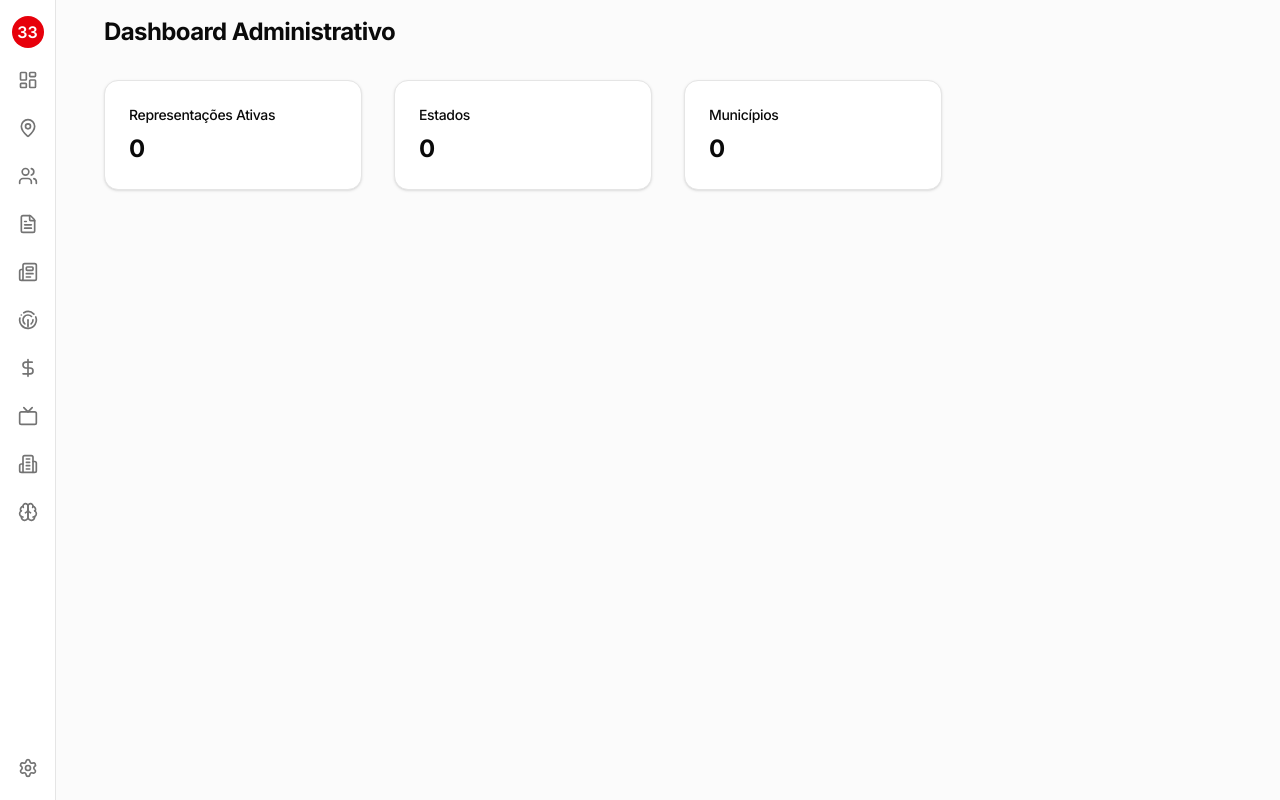
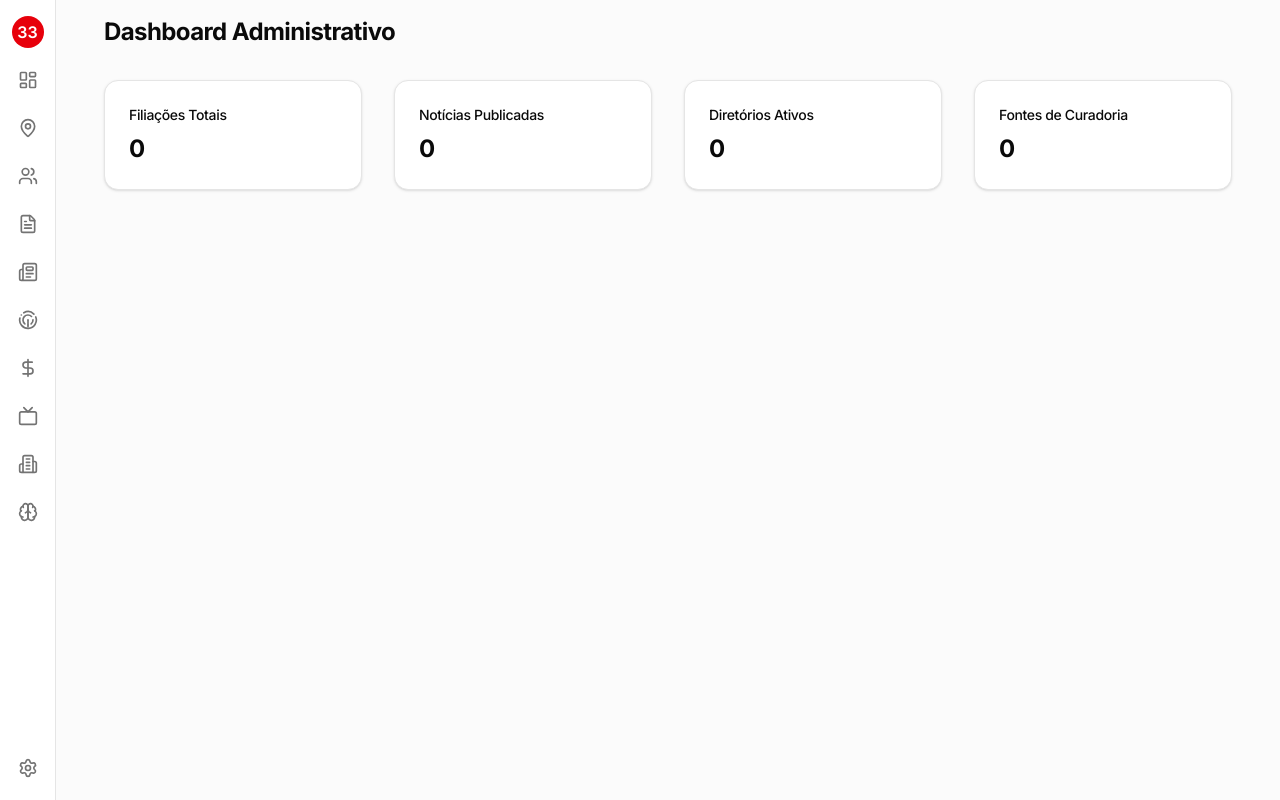
Before and after one commit to carvalhohugh/MOBILIZA, a Next.js app: page /admin in a window 1280 px wide. Built offline with nearby package versions, Linux system fonts and the light colour scheme; no server answers; the database is empty.

Commit message:
feat: complete dashboard implementation and fix forms UX

```diff
--- a/src/app/admin/page.tsx
+++ b/src/app/admin/page.tsx
@@ -1,4 +1,30 @@
+"use client";
+
+import { useState, useEffect } from "react";
+import { supabase } from "@/lib/supabase";
+
 export default function AdminDashboard() {
+  const [stats, setStats] = useState({ filiations: 0, news: 0, directories: 0, sources: 0 });
+
+  useEffect(() => {
+    async function loadStats() {
+      const [filiations, news, directories, sources] = await Promise.all([
+        supabase.from("filiations").select("*", { count: "exact", head: true }),
+        supabase.from("news").select("*", { count: "exact", head: true }),
+        supabase.from("directories").select("*", { count: "exact", head: true }),
+        supabase.from("trusted_sources").select("*", { count: "exact", head: true })
+      ]);
+
+      setStats({
+        filiations: filiations.count || 0,
+        news: news.count || 0,
+        directories: directories.count || 0,
+        sources: sources.count || 0
+      });
+    }
+    loadStats();
+  }, []);
+
   return (
     <div className="grid flex-1 items-start gap-4 p-4 sm:px-6 sm:py-0 md:gap-8">
       <div className="flex items-center">
@@ -6,29 +32,36 @@ export default function AdminDashboard() {
       </div>
 
       <div className="grid gap-4 md:grid-cols-2 md:gap-8 lg:grid-cols-4">
-        {/* Mock Stats Cards */}
         <div className="rounded-xl border bg-card text-card-foreground shadow">
           <div className="p-6 flex flex-row items-center justify-between space-y-0 pb-2">
-            <h3 className="tracking-tight text-sm font-medium">Representações Ativas</h3>
+            <h3 className="tracking-tight text-sm font-medium">Filiações Totais</h3>
           </div>
           <div className="p-6 pt-0">
-            <div className="text-2xl font-bold">0</div>
+            <div className="text-2xl font-bold">{stats.filiations}</div>
           </div>
         </div>
         <div className="rounded-xl border bg-card text-card-foreground shadow">
           <div className="p-6 flex flex-row items-center justify-between space-y-0 pb-2">
-            <h3 className="tracking-tight text-sm font-medium">Estados</h3>
+            <h3 className="tracking-tight text-sm font-medium">Notícias Publicadas</h3>
           </div>
           <div className="p-6 pt-0">
-            <div className="text-2xl font-bold">0</div>
+            <div className="text-2xl font-bold">{stats.news}</div>
           </div>
         </div>
         <div className="rounded-xl border bg-card text-card-foreground shadow">
           <div className="p-6 flex flex-row items-center justify-between space-y-0 pb-2">
-            <h3 className="tracking-tight text-sm font-medium">Municípios</h3>
+            <h3 className="tracking-tight text-sm font-medium">Diretórios Ativos</h3>
           </div>
           <div className="p-6 pt-0">
-            <div className="text-2xl font-bold">0</div>
+            <div className="text-2xl font-bold">{stats.directories}</div>
+          </div>
+        </div>
+        <div className="rounded-xl border bg-card text-card-foreground shadow">
+          <div className="p-6 flex flex-row items-center justify-between space-y-0 pb-2">
+            <h3 className="tracking-tight text-sm font-medium">Fontes de Curadoria</h3>
+          </div>
+          <div className="p-6 pt-0">
+            <div className="text-2xl font-bold">{stats.sources}</div>
           </div>
         </div>
       </div>
--- a/src/app/admin/tv/page.tsx
+++ b/src/app/admin/tv/page.tsx
@@ -32,7 +32,8 @@ export default function AdminTVPage() {
     return (match && match[2].length === 11) ? match[2] : null;
   };
 
-  const handleAdd = async () => {
+  const handleAdd = async (e?: React.FormEvent) => {
+    if (e) e.preventDefault();
     if (!newTitle || !newUrl) return;
 
     const ytId = extractYouTubeId(newUrl);
@@ -78,19 +79,19 @@ export default function AdminTVPage() {
           <CardDescription>Insira o título e a URL do vídeo do YouTube.</CardDescription>
         </CardHeader>
         <CardContent>
-          <div className="flex flex-col md:flex-row gap-4 items-end">
+          <form onSubmit={handleAdd} className="flex flex-col md:flex-row gap-4 items-end">
             <div className="space-y-2 flex-1">
               <label className="text-sm font-medium">Título do Vídeo</label>
-              <Input placeholder="Ex: Sessão Plenária 24/05" value={newTitle} onChange={e => setNewTitle(e.target.value)} />
+              <Input placeholder="Ex: Sessão Plenária 24/05" value={newTitle} onChange={e => setNewTitle(e.target.value)} required />
             </div>
             <div className="space-y-2 flex-[2]">
               <label className="text-sm font-medium">Link do YouTube</label>
-              <Input placeholder="Ex: https://www.youtube.com/watch?v=XXXXXXX" value={newUrl} onChange={e => setNewUrl(e.target.value)} />
+              <Input placeholder="Ex: https://www.youtube.com/watch?v=XXXXXXX" value={newUrl} onChange={e => setNewUrl(e.target.value)} required type="url" />
             </div>
-            <Button onClick={handleAdd} className="bg-red-600 hover:bg-red-700">
+            <Button type="submit" className="bg-red-600 hover:bg-red-700">
               <Plus className="w-4 h-4 mr-2" /> Adicionar
             </Button>
-          </div>
+          </form>
         </CardContent>
       </Card>
 
```
